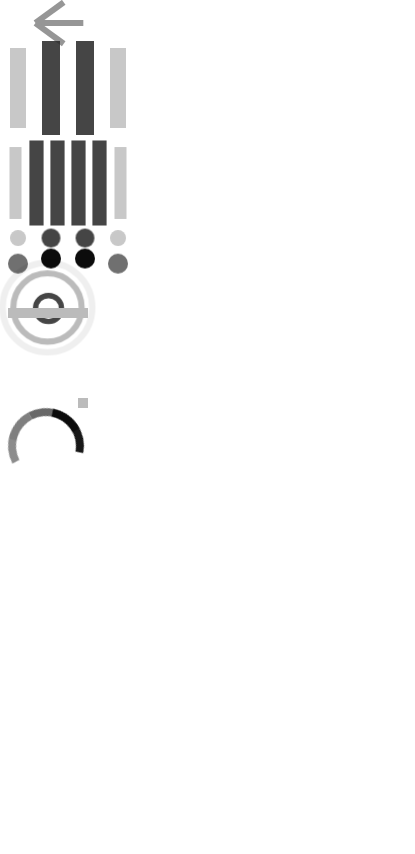
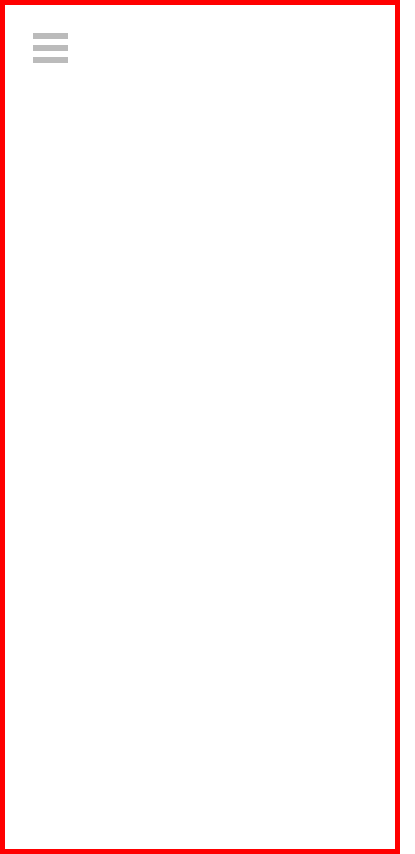
Before and after one commit to Stygain/css-loaders, a React (Create React App) app: page / in a window 390 px wide. Shown: the whole page, 415 px wide, since content can reach past the window. Built offline with nearby package versions, Linux system fonts and the light colour scheme.

Commit message:
Got hamburger switching to x animation working.

```diff
--- a/src/App.js
+++ b/src/App.js
@@ -7,21 +7,15 @@ import Ripple from './loaders/ripple.js';
 import Rect1 from './loaders/rect1.js';
 import Rect2 from './loaders/rect2.js';
 import CircleRotate from './loaders/circleRotate.js';
-import HamburgerArrow from './hamburgerArrow.js';
+
+
+import Carousel from './carousel.js';
 
 
 function App() {
   return (
     <div>
-      <HamburgerArrow />
-      <PulseBar1 />
-      <PulseBar2 />
-      <PulseBubble1 />
-      <PulseBubble2 />
-      <Ripple />
-      <Rect1 />
-      <Rect2 />
-      <CircleRotate />
+      <Carousel />
     </div>
   );
 }
--- /dev/null
+++ b/src/carousel.js
@@ -0,0 +1,42 @@
+/** @jsx jsx */
+import { jsx, css } from '@emotion/core';
+
+import HamburgerX from './hamburgerX.js';
+
+
+function Carousel() {
+  const styling = css`
+    border: 5px solid red;
+    position: absolute;
+    top: 0;
+    left: 0;
+    width: 100%;
+    height: 100%;
+  `;
+  const hamburgerStyle = css`
+    position: relative;
+    top: 20px;
+    left: 20px;
+  `;
+  return (
+    <div css={styling}>
+  	  <div css={hamburgerStyle}>
+        <HamburgerX />
+      </div>
+  	</div>
+  );
+}
+
+export default Carousel;
+
+
+
+
+{/* <PulseBar1 />
+<PulseBar2 />
+<PulseBubble1 />
+<PulseBubble2 />
+<Ripple />
+<Rect1 />
+<Rect2 />
+<CircleRotate /> */}
--- /dev/null
+++ b/src/hamburgerX.js
@@ -0,0 +1,52 @@
+/** @jsx jsx */
+import { jsx, css } from '@emotion/core';
+import { useState } from 'react';
+
+function HamburgerX() {
+  const [clicked, setClicked] = useState(false);
+  const styling = css`
+    width: 35px;
+    height: 30px;
+    display: flex;
+    flex-direction: column;
+    justify-content: space-between;
+    align-items: center;
+    padding: 8px;
+
+    &:hover {
+      cursor: pointer;
+    }
+
+    div {
+      width: 35px;
+      height: 6px;
+      background-color: #BBB;
+      transition: 0.3s cubic-bezier(.69,-0.36,.32,1.35);
+    }
+
+    div:nth-child(1).change {
+      transform: translateY(12px) scale(1.2) rotate(-135deg);
+      background-color: #BBB;
+    }
+    div:nth-child(2).change {
+      opacity: 0;
+    }
+    div:nth-child(3).change {
+      transform: translateY(-12px) scale(1.2) rotate(135deg);
+      background-color: #BBB;
+    }
+  `;
+  return (
+    <div css={styling} onClick={
+        () => {
+          setClicked(!clicked)
+        }
+      }>
+  	  <div className={clicked ? "change" : ""}></div>
+  	  <div className={clicked ? "change" : ""}></div>
+  	  <div className={clicked ? "change" : ""}></div>
+  	</div>
+  );
+}
+
+export default HamburgerX;
--- a/src/index.js
+++ b/src/index.js
@@ -5,7 +5,19 @@ import App from './App';
 import * as serviceWorker from './serviceWorker';
 import { jsx, Global, css } from '@emotion/core';
 
-ReactDOM.render(<App />, document.getElementById('root'));
+const globalStyles = css`
+  body {
+    margin: 0;
+    height: 100%;
+    overflow: hidden;
+  }
+`;
+
+ReactDOM.render(
+  <div>
+    <Global styles={globalStyles} />
+    <App />
+  </div>, document.getElementById('root'));
 
 // If you want your app to work offline and load faster, you can change
 // unregister() to register() below. Note this comes with some pitfalls.
```
